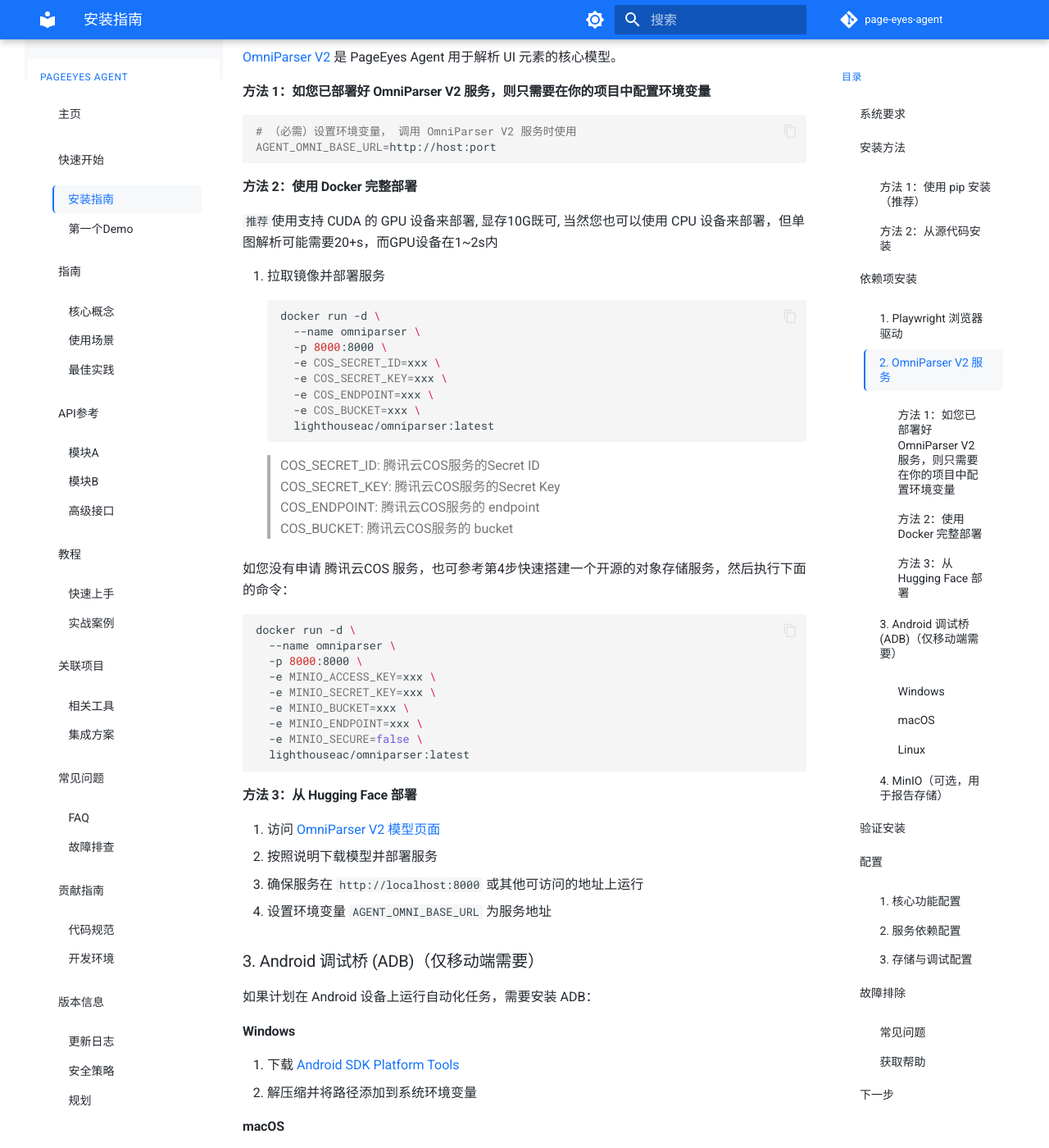
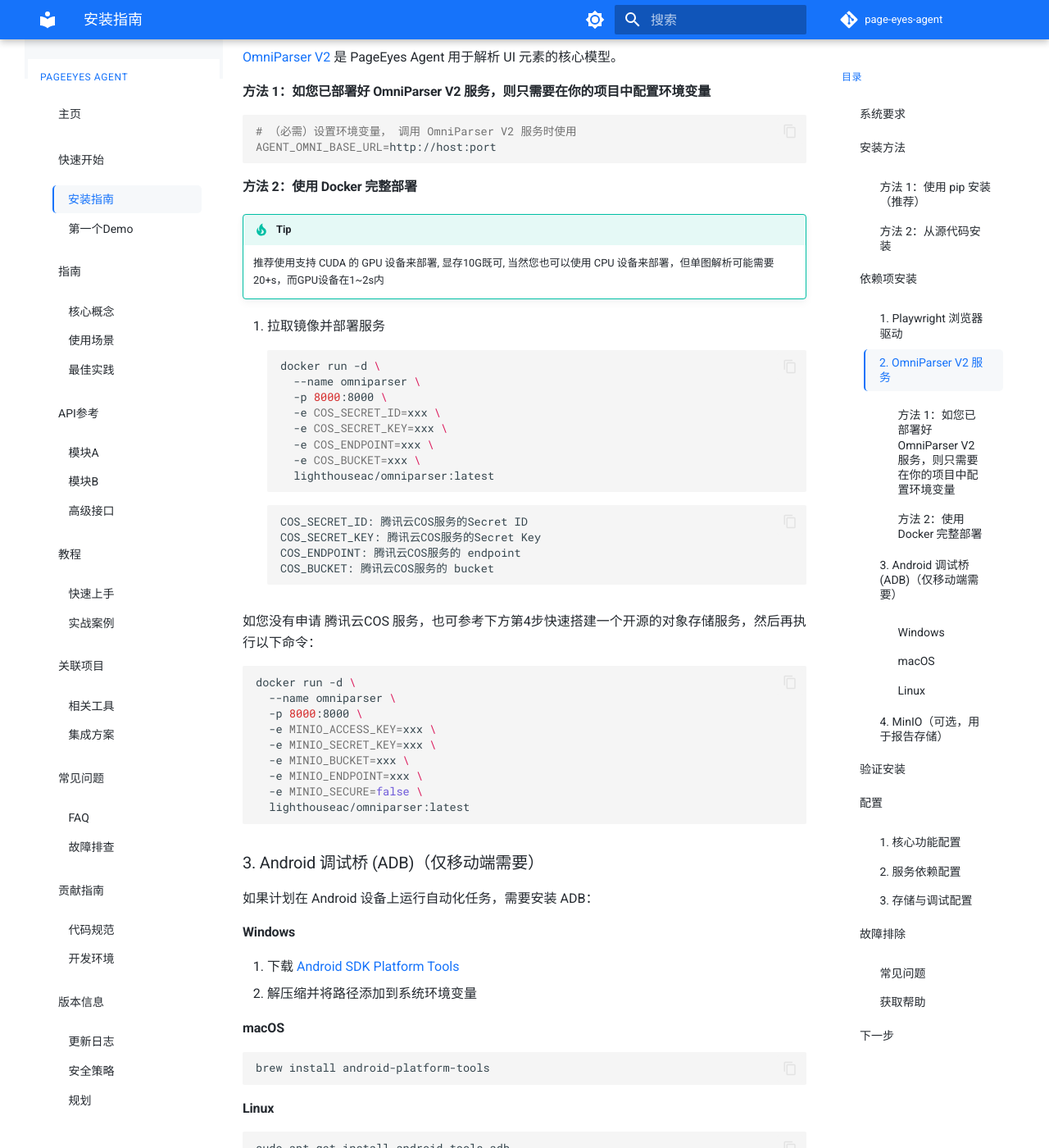
Before and after one commit to tencentmusic/page-eyes-agent, an MkDocs documentation site: the page built from docs/getting-started/installation.md, in a window 1280 px wide and 1400 px high, scrolled down 1212 px. Shown: the whole window at 82% size. Built offline with MkDocs 1.6.1 and Material for MkDocs 9.7.7, drawn with Linux system fonts in a browser that asks for light colours; comment, search, counter and statistics services are not loaded; some of the changed text lies outside the part shown.

Commit message:
doc: update docs

````diff
--- a/docs/getting-started/installation.md
+++ b/docs/getting-started/installation.md
@@ -63,7 +63,10 @@
 ```
 
 #### 方法 2：使用 Docker 完整部署
-`推荐`使用支持 CUDA 的 GPU 设备来部署, 显存10G既可, 当然您也可以使用 CPU 设备来部署，但单图解析可能需要20+s，而GPU设备在1~2s内
+
+!!! tip
+    推荐使用支持 CUDA 的 GPU 设备来部署, 显存10G既可, 当然您也可以使用 CPU 设备来部署，但单图解析可能需要20+s，而GPU设备在1~2s内
+
 
 1. 拉取镜像并部署服务
 ```bash
@@ -76,12 +79,14 @@
   -e COS_BUCKET=xxx \
   lighthouseac/omniparser:latest
 ```
-> COS_SECRET_ID: 腾讯云COS服务的Secret ID
-> COS_SECRET_KEY: 腾讯云COS服务的Secret Key
-> COS_ENDPOINT: 腾讯云COS服务的 endpoint
-> COS_BUCKET: 腾讯云COS服务的 bucket
+```
+COS_SECRET_ID: 腾讯云COS服务的Secret ID
+COS_SECRET_KEY: 腾讯云COS服务的Secret Key
+COS_ENDPOINT: 腾讯云COS服务的 endpoint
+COS_BUCKET: 腾讯云COS服务的 bucket
+```
 
-如您没有申请 腾讯云COS 服务，也可参考第4步快速搭建一个开源的对象存储服务，然后执行下面的命令：
+如您没有申请 腾讯云COS 服务，也可参考下方第4步快速搭建一个开源的对象存储服务，然后再执行以下命令：
 
 ```bash
 docker run -d \
@@ -94,15 +99,6 @@
   -e MINIO_SECURE=false \
   lighthouseac/omniparser:latest
 ```
-
-
-
-#### 方法 3：从 Hugging Face 部署
-
-1. 访问 [OmniParser V2 模型页面](https://huggingface.co/microsoft/OmniParser-v2.0)
-2. 按照说明下载模型并部署服务
-3. 确保服务在 `http://localhost:8000` 或其他可访问的地址上运行
-4. 设置环境变量 `AGENT_OMNI_BASE_URL` 为服务地址
 
 
 ### 3. Android 调试桥 (ADB)（仅移动端需要）
@@ -238,13 +234,7 @@
 ```bash
 # --- OmniParser 服务配置 ---
 # OmniParser 服务基础 URL (如果使用自部署服务，需要设置)
-# 默认值: http://21.6.91.201:8000
 AGENT_OMNI_BASE_URL="http://your.omniparser.service:8000"
-
-# OmniParser 服务 API Key
-# 如果使用 PageEyes Agent 官方服务或官方 Docker 镜像，使用以下值:
-AGENT_OMNI_KEY="test-UfcWMpXW"
-# 如果使用从 Hugging Face 自行部署的 OmniParser 服务，无需设置此项 Key
 
 # --- 大模型服务配置 ---
 # 大模型服务基础 URL (例如 LiteLLM 代理地址或云服务商提供的地址)
````
Also changed, not shown: other parts of docs/getting-started/installation.md (+1 -1 lines).
